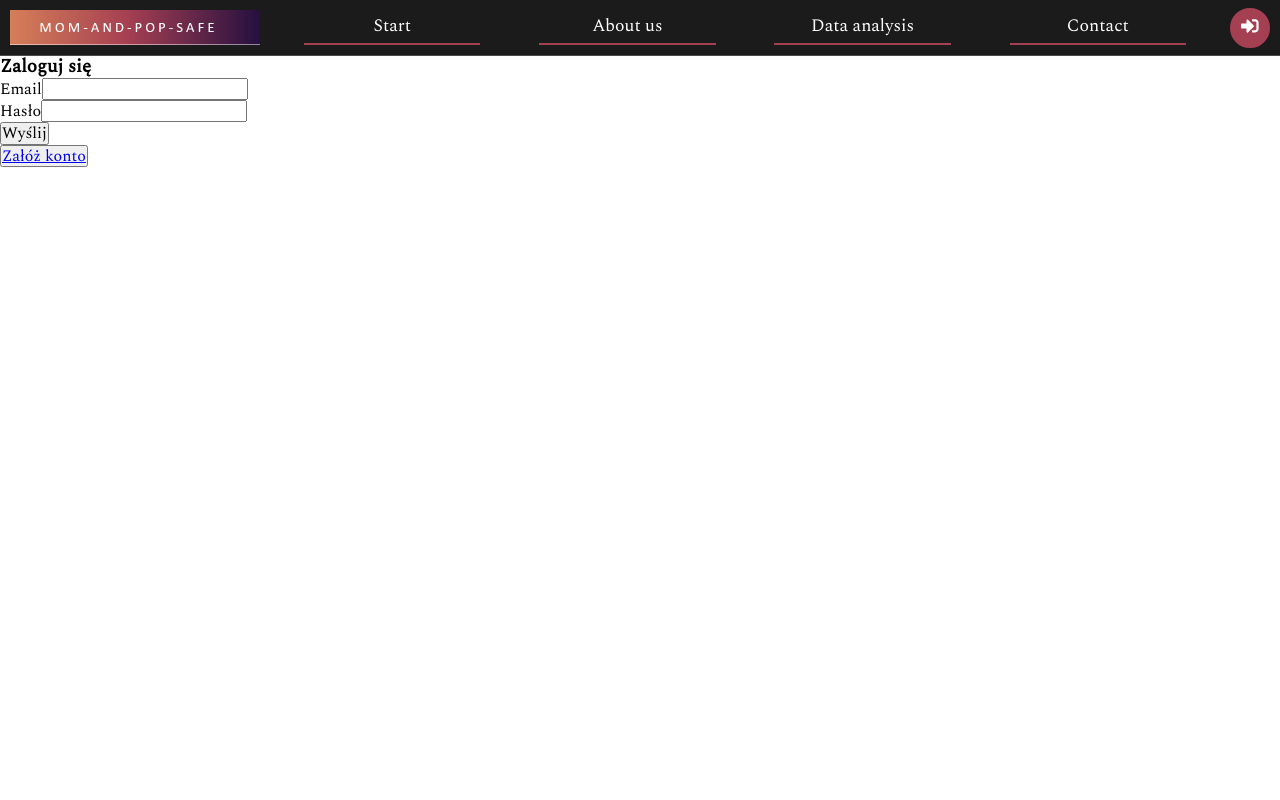
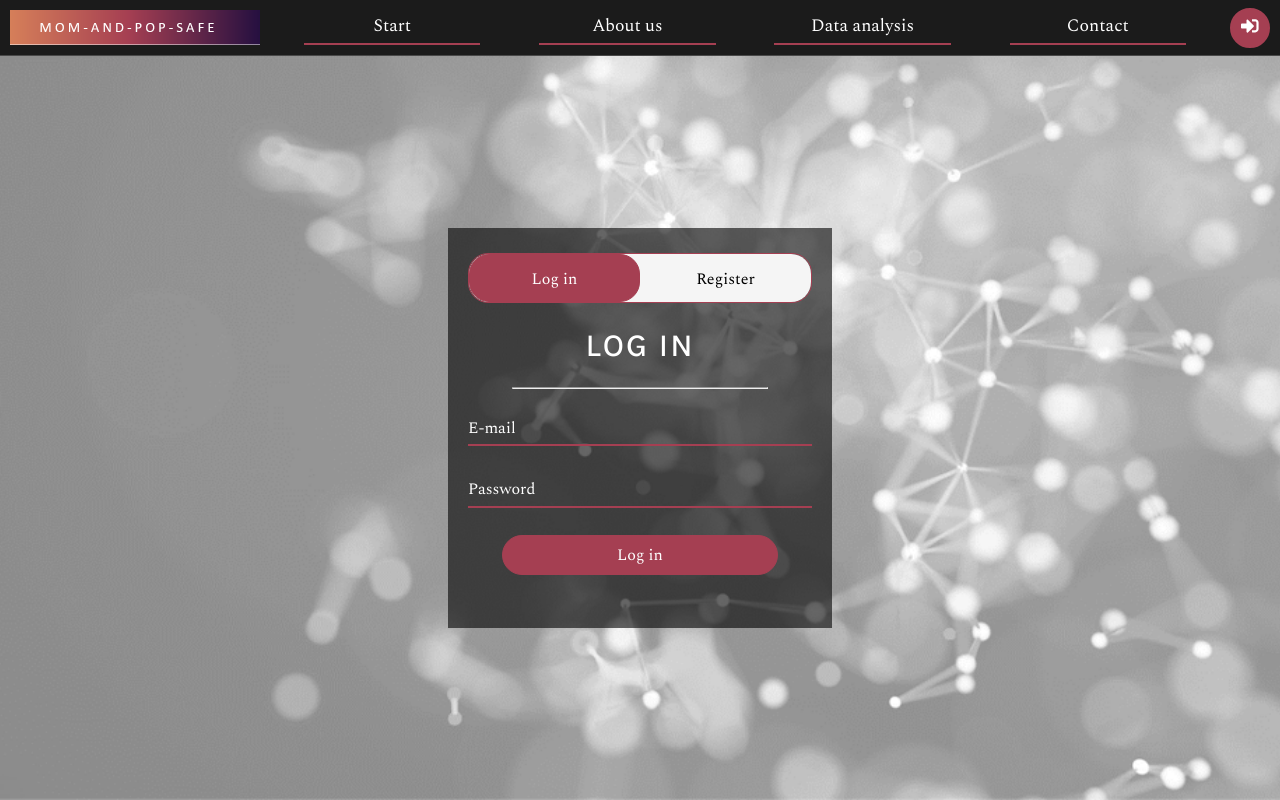
Before and after one commit to asiabadu/mom-and-pop-safe, a React (Create React App) app: page /#/login in a window 1280 px wide. Built offline with nearby package versions, Linux system fonts and the light colour scheme; no server answers.

Commit message:
changed login and register

```diff
--- a/src/App.js
+++ b/src/App.js
@@ -7,8 +7,7 @@ import Home from "./pages/Home";
 import About from "./pages/About";
 import DataAnal from "./pages/DataAnal";
 import Security from "./pages/Security";
-import Login from "./pages/Login";
-import Register from "./pages/Register";
+import LoginPage from "./pages/LoginPage";
 import Logout from "./pages/Logout";
 import Contact from "./pages/Contact";
 
@@ -20,8 +19,7 @@ function App() {
         <HashRouter>
           <>
             <Route exact path="/" component={Home}></Route>
-            <Route path="/login" component={Login}></Route>
-            <Route path="/register" component={Register}></Route>
+            <Route path="/login" component={LoginPage}></Route>
             <Route path="/logout" component={Logout}></Route>
             <Route path="/about" component={About}></Route>
             <Route path="/security" component={Security}></Route>
--- a/src/pages/Login.js
+++ b/src/components/Login.js
@@ -1,30 +1,25 @@
 import React from "react";
 import { useFormik } from "formik";
-import { NavLink, Redirect } from "react-router-dom";
 import { auth } from "../firebase/firebase";
-import { useAuth } from "../firebase/auth";
-
-import Nav from "../components/Nav";
 
 const validate = (values) => {
   const errors = {};
   if (!values.password) {
-    errors.password = "Hasło jest wymagane!";
+    errors.password = "Please fill out this field!";
   } else if (values.password.length < 6) {
-    errors.password = "Podane hasło jest za krótkie!";
+    errors.password = "Password is too short!";
   }
 
   if (!values.email) {
-    errors.email = "Email jest wymagany!";
+    errors.email = "Please fill out this field!";
   } else if (!/^[A-Z0-9._%+-]+@[A-Z0-9.-]+\.[A-Z]{2,4}$/i.test(values.email)) {
-    errors.email = "Podany email jest nieprawidłowy!";
+    errors.email = "Email address is not correct!";
   }
 
   return errors;
 };
 
 const Login = () => {
-  const { loggedIn } = useAuth();
   const formik = useFormik({
     initialValues: {
       password: "",
@@ -43,29 +38,28 @@ const Login = () => {
         values.email,
         values.password
       );
-      console.log(credential)
+      console.log(credential);
     } catch (error) {
       console.log("error:", error);
     }
   };
 
-  if (loggedIn) {
-    return <Redirect to="/" />;
-  }
   return (
-    <div className="login-page">
-      <Nav />
-      <main className="login-content">
+    <div className="login-form-div">
+      <div className="login-form-content">
         <div className="login-header">
-          <h3>Zaloguj się</h3>
+          <h2>Log in</h2>
         </div>
-        <form className="login-form" onSubmit={formik.handleSubmit}>
+        <span className="horizontal-line">
+          <hr></hr>
+        </span>
+        <form className="login-form form-login" onSubmit={formik.handleSubmit}>
           <div className="form-element login-element">
-            <label htmlFor="email">Email</label>
             <input
               id="email"
               name="email"
               type="email"
+              placeholder="E-mail"
               onChange={formik.handleChange}
               value={formik.values.email}
               onBlur={formik.handleBlur}
@@ -78,11 +72,11 @@ const Login = () => {
             ) : null}
           </div>
           <div className="form-element login-element">
-            <label htmlFor="email">Hasło</label>
             <input
               id="password"
               name="password"
               type="password"
+              placeholder="Password"
               onChange={formik.handleChange}
               value={formik.values.password}
               onBlur={formik.handleBlur}
@@ -96,18 +90,11 @@ const Login = () => {
               <div className="error-message">{formik.errors.password}</div>
             ) : null}
           </div>
-          <button className="control-button" type="submit">
-            Wyślij
+          <button className="form-control-button" type="submit">
+            Log in
           </button>
         </form>
-        <div className="control-buttons">
-          <button className="control-button">
-            <NavLink exact to="/register" className="control-link">
-              Załóż konto
-            </NavLink>
-          </button>
-        </div>
-      </main>
+      </div>
     </div>
   );
 };
--- a/src/pages/Register.js
+++ b/src/components/Register.js
@@ -1,34 +1,29 @@
 import React from "react";
 import { useFormik } from "formik";
-import { NavLink, Redirect } from "react-router-dom";
 import { auth } from "../firebase/firebase";
-import { useAuth } from "../firebase/auth";
-
-import Nav from "../components/Nav";
 
 const validate = (values) => {
   const errors = {};
   if (!values.password) {
-    errors.password = "Hasło jest wymagane!";
+    errors.password = "Please fill out this field!";
   } else if (values.password.length < 6) {
-    errors.password = "Podane hasło jest za krótkie!";
+    errors.password = "Password is too short!";
   }
   if (!values.confPassword) {
-    errors.confPassword = "Hasło jest wymagane!";
+    errors.confPassword = "Please fill out this field!";
   } else if (values.confPassword !== values.password) {
-    errors.confPassword = "Hasła się nie zgadzają";
+    errors.confPassword = "Passwords are not the same!";
   }
   if (!values.email) {
-    errors.email = "Email jest wymagany!";
+    errors.email = "Please fill out this field!";
   } else if (!/^[A-Z0-9._%+-]+@[A-Z0-9.-]+\.[A-Z]{2,4}$/i.test(values.email)) {
-    errors.email = "Podany email jest nieprawidłowy!";
+    errors.email = "Email address is not correct!";
   }
 
   return errors;
 };
 
 const Register = () => {
-  const { loggedIn } = useAuth();
   const formik = useFormik({
     initialValues: {
       password: "",
@@ -52,23 +47,23 @@ const Register = () => {
       console.log("error:", error);
     }
   };
-  if (loggedIn) {
-    return <Redirect to="/" />;
-  }
+
   return (
-    <div className="login-page">
-      <Nav />
-      <main className="login-content">
+    <div className="login-form-div">
+      <main className="login-form-content">
         <div className="login-header">
-          <h3>Załóż konto</h3>
+          <h2>Register</h2>
         </div>
+        <span className="horizontal-line">
+          <hr></hr>
+        </span>
         <form className="login-form" onSubmit={formik.handleSubmit}>
           <div className="form-element login-element">
-            <label htmlFor="email">Email</label>
             <input
               id="email"
               name="email"
               type="email"
+              placeholder="E-mail"
               onChange={formik.handleChange}
               value={formik.values.email}
               onBlur={formik.handleBlur}
@@ -81,11 +76,11 @@ const Register = () => {
             ) : null}
           </div>
           <div className="form-element login-element">
-            <label htmlFor="email">Hasło</label>
             <input
               id="password"
               name="password"
               type="password"
+              placeholder="Password"
               onChange={formik.handleChange}
               value={formik.values.password}
               onBlur={formik.handleBlur}
@@ -100,11 +95,11 @@ const Register = () => {
             ) : null}
           </div>
           <div className="form-element login-element">
-            <label htmlFor="email">Powtórz hasło</label>
             <input
               id="confPassword"
               name="confPassword"
               type="password"
+              placeholder="Repeat password"
               onChange={formik.handleChange}
               value={formik.values.confPassword}
               onBlur={formik.handleBlur}
@@ -118,17 +113,10 @@ const Register = () => {
               <div className="error-message">{formik.errors.confPassword}</div>
             ) : null}
           </div>
-          <button className="control-button" type="submit">
-            Wyślij
+          <button className="form-control-button" type="submit">
+            Register
           </button>
         </form>
-        <div className="control-buttons">
-          <button className="control-button">
-            <NavLink exact to="/login" className="control-link">
-              Zaloguj się
-            </NavLink>
-          </button>
-        </div>
       </main>
     </div>
   );
--- /dev/null
+++ b/src/pages/LoginPage.js
@@ -0,0 +1,38 @@
+import React, { useState } from "react";
+import { useAuth } from "../firebase/auth";
+import { Redirect } from "react-router-dom";
+import Nav from "../components/Nav";
+import Login from "../components/Login";
+import Register from "../components/Register";
+
+const LoginPage = () => {
+  const { loggedIn } = useAuth();
+  const [loginVisible, setLoginVisible] = useState(true);
+  if (loggedIn) {
+    return <Redirect to="/" />;
+  }
+  const toggleView = () => {
+    setLoginVisible(!loginVisible);
+  };
+  return (
+    <div className="login-page">
+      <Nav />
+      <main className="login-content-div">
+        <div className="login-content">
+          <label className="toggle-label">
+            <input type="checkbox" onClick={toggleView} />
+            <span className="back">
+              <span className="toggle"></span>
+              <span className="label on">Log in</span>
+              <span className="label off">Register</span>
+            </span>
+          </label>
+          {loginVisible && <Login></Login>}
+          {!loginVisible && <Register></Register>}
+        </div>
+      </main>
+    </div>
+  );
+};
+
+export default LoginPage;
--- /dev/null
+++ b/src/scss/elements/_login.scss
@@ -0,0 +1,152 @@
+.login-content-div {
+  height: 93vh;
+  background-image: url("../../assets/headerimg.png");
+  background-position: center;
+  background-repeat: no-repeat;
+  background-size: cover;
+  display: flex;
+  justify-content: center;
+  align-items: center;
+}
+.login-content {
+  width: 30vw;
+  height: 50vh;
+  background: rgba($color: #000000, $alpha: 0.6);
+  padding: 0 20px;
+  // display: flex;
+  // flex-direction: column;
+  // justify-content: space-evenly;
+  // align-items: center;
+}
+.toggle-label {
+  position: relative;
+  display: block;
+  width: 100%;
+  height: 50px;
+  margin-top: 8px;
+  border: 1px solid $accent2;
+  border-radius: 20px;
+  margin: 25px auto;
+}
+.toggle-label input[type="checkbox"] {
+  opacity: 0;
+  position: absolute;
+  width: 100%;
+  height: 100%;
+}
+.toggle-label input[type="checkbox"] + .back {
+  position: absolute;
+  width: 100%;
+  height: 100%;
+  background: $accent5;
+  transition: background 150ms linear;
+  border-radius: 20px;
+}
+.toggle-label input[type="checkbox"]:checked + .back {
+  background: $accent5; /*green*/
+}
+
+.toggle-label input[type="checkbox"] + .back .toggle {
+  display: block;
+  position: absolute;
+  content: " ";
+  background: $accent2;
+  width: 50%;
+  height: 100%;
+  transition: margin 150ms linear;
+  border: 1px solid $accent2;
+  border-radius: 0;
+  border-radius: 20px;
+}
+.toggle-label input[type="checkbox"]:checked + .back .toggle {
+  margin-left: 50%;
+}
+.toggle-label .label {
+  display: block;
+  position: absolute;
+  width: 50%;
+  color: $font-contrast;
+  text-align: center;
+  height: 100%;
+  line-height: 50px;
+}
+.toggle-label .label.on {
+  left: 0px;
+}
+.toggle-label .label.off {
+  right: 0px;
+}
+
+.toggle-label input[type="checkbox"]:checked + .back .label.on {
+  color: #000;
+}
+.toggle-label input[type="checkbox"] + .back .label.off {
+  color: #000;
+}
+.toggle-label input[type="checkbox"]:checked + .back .label.off {
+  color: $font-contrast;
+}
+.vertical-line {
+  width: 1px;
+  height: 100%;
+  border: 1px solid rgba(0, 0, 0, 0.1);
+}
+.form-element input {
+  border: none;
+  border-bottom: 2px solid $accent2;
+  width: 100%;
+  padding: 7px 0;
+  background: none;
+  color: $font-contrast;
+}
+.form-element input:focus {
+  border: none;
+  border-bottom: 2px solid $accent3;
+  width: 100%;
+  background: none;
+  color: $font-contrast;
+}
+::placeholder {
+  color: $font-contrast;
+}
+.error-message {
+  color: $accent2;
+  font-size: 0.8rem;
+  margin-top: 7px;
+}
+.form-control-button {
+  width: 80%;
+  padding: 10px 5px;
+  border-radius: 20px;
+  border: 1px solid $accent2;
+  background: $accent2;
+  color: $font-contrast;
+  align-self: center;
+  cursor: pointer;
+}
+.login-form-div {
+  height: 70%;
+}
+.login-form-content {
+  height: 100%;
+  display: flex;
+  flex-direction: column;
+  align-items: center;
+  justify-content: space-between;
+}
+.login-form {
+  width: 100%;
+  height: 70%;
+  display: flex;
+  flex-direction: column;
+  justify-content: space-between;
+}
+.login-header {
+  color: $font-contrast;
+}
+.form-login {
+  justify-content: flex-start;
+}
+.form-login > * {
+  margin-bottom: 27px;
+}
--- a/src/scss/main.scss
+++ b/src/scss/main.scss
@@ -13,6 +13,7 @@
 @import "elements/clients";
 @import "elements/testimonials";
 @import "elements/footer";
+@import "elements/login";
 
 * {
   box-sizing: border-box;
```
